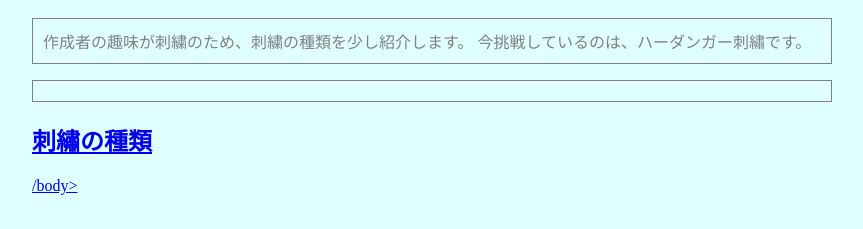
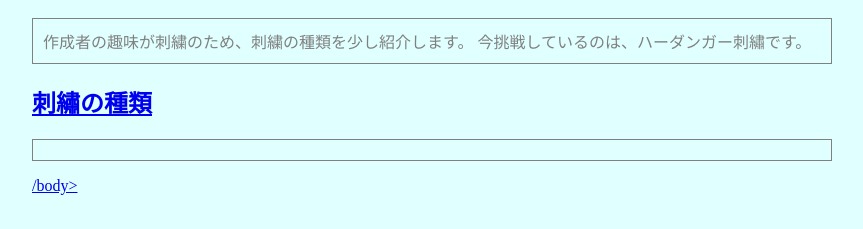
Before and after one commit to takeuchi1106/kadai3, a plain HTML site: page index.html in a window 1280 px wide. Shown: the part 49-278 px from the top of the page, without its empty margins (208-1071 px from the left). Drawn offline with Linux system fonts and the light colour scheme.

Commit message:
Correct HTML tags and structure in index.html
Fix HTML structure and add missing paragraph tags.

```diff
--- a/index.html
+++ b/index.html
@@ -22,9 +22,11 @@ padding: 10px;
 <p>作成者の趣味が刺繍のため、刺繍の種類を少し紹介します。
 今挑戦しているのは、ハーダンガー刺繡です。
   <a href="https://cojicaji.jp/maintenance/sewing/3445">
-  <p>
+  </p>
 
 <h2>刺繡の種類</h2>
-<a href="sub.md">
-/body>
+<p><a href="sub.md"> </p>
+
+
+  /body>
 </html>
```
